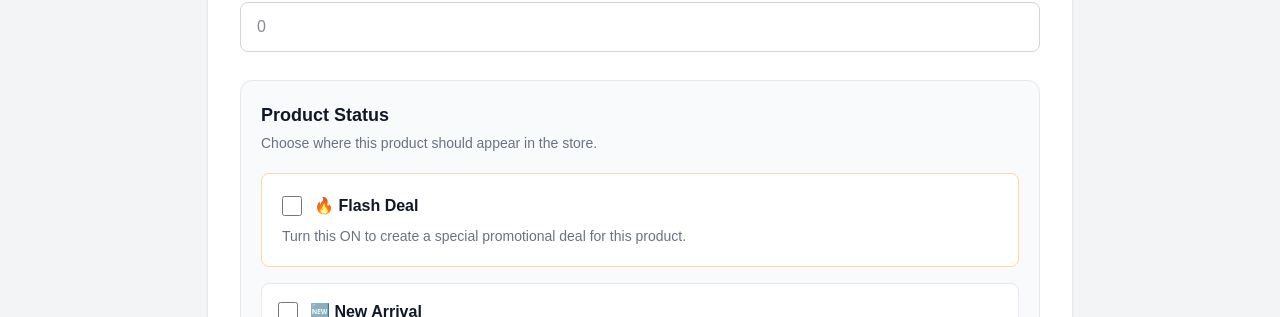
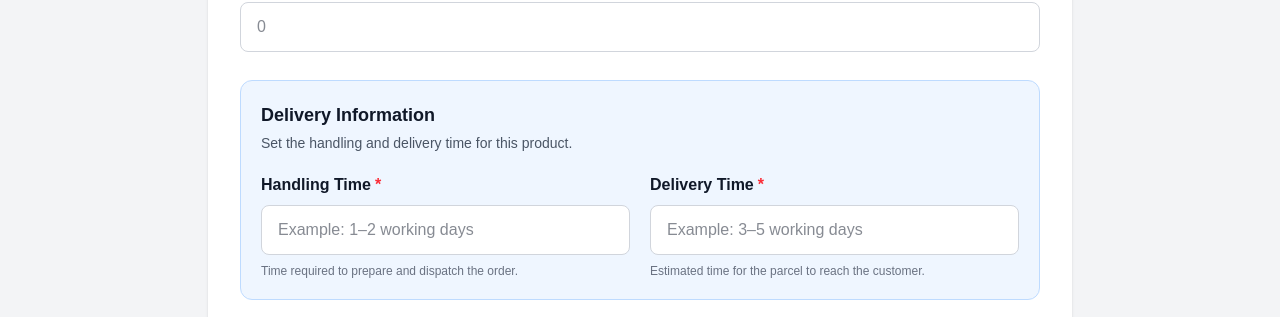
Before and after one commit to shamzakhan2003-ux/Hamza-Nazakat, a Next.js app: page /admin/products/new in a window 1280 px wide. Shown: the part 635-952 px from the top of the page. Built offline with nearby package versions, Linux system fonts and the light colour scheme; no server answers.

Commit message:
Complete product delivery information

```diff
--- a/app/admin/products/[id]/edit/page.tsx
+++ b/app/admin/products/[id]/edit/page.tsx
@@ -29,6 +29,8 @@ type Product = {
   featured: boolean;
   flashDeal: boolean;
   newArrival: boolean;
+  handlingTime: string | null;
+  deliveryTime: string | null;
 };
 
 type CloudinaryInfo = {
@@ -61,6 +63,9 @@ export default function EditProductPage({
   const [stock, setStock] = useState("");
   const [description, setDescription] = useState("");
   const [reviews, setReviews] = useState("0");
+
+  const [handlingTime, setHandlingTime] = useState("");
+  const [deliveryTime, setDeliveryTime] = useState("");
 
   const [images, setImages] = useState<Record<ImageField, string>>({
     image: "",
@@ -105,14 +110,19 @@ export default function EditProductPage({
         setName(item.name);
         setCategory(item.category);
         setPrice(String(item.price));
+
         setOldPrice(
           item.oldPrice !== null && item.oldPrice !== undefined
             ? String(item.oldPrice)
             : ""
         );
+
         setStock(String(item.stock));
         setDescription(item.description || "");
         setReviews(String(item.reviews));
+
+        setHandlingTime(item.handlingTime || "");
+        setDeliveryTime(item.deliveryTime || "");
 
         setImages({
           image: item.image || "",
@@ -125,6 +135,7 @@ export default function EditProductPage({
         setFeatured(item.featured);
         setFlashDeal(item.flashDeal);
         setNewArrival(item.newArrival);
+
         setDiscount(
           item.discount !== null && item.discount !== undefined
             ? String(item.discount)
@@ -204,6 +215,16 @@ export default function EditProductPage({
       return;
     }
 
+    if (!handlingTime.trim()) {
+      setError("Handling Time is required.");
+      return;
+    }
+
+    if (!deliveryTime.trim()) {
+      setError("Delivery Time is required.");
+      return;
+    }
+
     if (!images.image) {
       setError("Main Image is required.");
       return;
@@ -244,6 +265,8 @@ export default function EditProductPage({
           oldPrice: oldPriceNumber,
           stock: stockNumber,
           description: description.trim(),
+          handlingTime: handlingTime.trim(),
+          deliveryTime: deliveryTime.trim(),
           reviews: reviewsNumber,
           featured,
           flashDeal,
@@ -347,7 +370,6 @@ export default function EditProductPage({
           )}
 
           <div className="mt-8 space-y-6">
-
             {/* PRODUCT NAME */}
             <div>
               <label
@@ -390,7 +412,7 @@ export default function EditProductPage({
                   htmlFor="price"
                   className="mb-2 block font-semibold"
                 >
-                  Price (�)
+                  Price (£)
                 </label>
 
                 <input
@@ -411,7 +433,7 @@ export default function EditProductPage({
                 htmlFor="oldPrice"
                 className="mb-2 block font-semibold"
               >
-                Old Price (�)
+                Old Price (£)
                 <span className="ml-2 text-sm font-normal text-gray-400">
                   Optional
                 </span>
@@ -448,6 +470,69 @@ export default function EditProductPage({
               />
             </div>
 
+            {/* DELIVERY INFORMATION */}
+            <div className="rounded-lg border border-blue-200 bg-blue-50 p-5">
+              <h3 className="text-lg font-bold text-gray-900">
+                Delivery Information
+              </h3>
+
+              <p className="mt-1 text-sm text-gray-600">
+                Set the handling and delivery time for this product.
+              </p>
+
+              <div className="mt-5 grid gap-5 md:grid-cols-2">
+                <div>
+                  <label
+                    htmlFor="handlingTime"
+                    className="mb-2 block font-semibold"
+                  >
+                    Handling Time
+                    <span className="ml-1 text-red-500">*</span>
+                  </label>
+
+                  <input
+                    id="handlingTime"
+                    type="text"
+                    value={handlingTime}
+                    onChange={(e) =>
+                      setHandlingTime(e.target.value)
+                    }
+                    placeholder="Example: 1–2 working days"
+                    className="w-full rounded-md border bg-white px-4 py-3 outline-none focus:border-orange-500"
+                  />
+
+                  <p className="mt-2 text-xs text-gray-500">
+                    Time required to prepare and dispatch the order.
+                  </p>
+                </div>
+
+                <div>
+                  <label
+                    htmlFor="deliveryTime"
+                    className="mb-2 block font-semibold"
+                  >
+                    Delivery Time
+                    <span className="ml-1 text-red-500">*</span>
+                  </label>
+
+                  <input
+                    id="deliveryTime"
+                    type="text"
+                    value={deliveryTime}
+                    onChange={(e) =>
+                      setDeliveryTime(e.target.value)
+                    }
+                    placeholder="Example: 3–5 working days"
+                    className="w-full rounded-md border bg-white px-4 py-3 outline-none focus:border-orange-500"
+                  />
+
+                  <p className="mt-2 text-xs text-gray-500">
+                    Estimated time for the parcel to reach the customer.
+                  </p>
+                </div>
+              </div>
+            </div>
+
             {/* PRODUCT STATUS */}
             <div className="rounded-lg border bg-gray-50 p-5">
               <h3 className="text-lg font-bold">
@@ -459,7 +544,6 @@ export default function EditProductPage({
               </p>
 
               <div className="mt-5 space-y-4">
-
                 {/* FLASH DEAL */}
                 <div className="rounded-md border bg-white p-4">
                   <div className="flex items-center gap-3">
@@ -477,7 +561,7 @@ export default function EditProductPage({
                       htmlFor="flashDeal"
                       className="font-semibold"
                     >
-                      ?? Flash Deal
+                      ⚡ Flash Deal
                     </label>
                   </div>
 
@@ -537,7 +621,7 @@ export default function EditProductPage({
                       htmlFor="newArrival"
                       className="font-semibold"
                     >
-                      ? New Arrival
+                      ✨ New Arrival
                     </label>
                   </div>
 
@@ -563,7 +647,7 @@ export default function EditProductPage({
                       htmlFor="featured"
                       className="font-semibold"
                     >
-                      ? Featured Product
+                      ⭐ Featured Product
                     </label>
                   </div>
 
@@ -571,7 +655,6 @@ export default function EditProductPage({
                     Turn this ON if you want to feature this product on the store.
                   </p>
                 </div>
-
               </div>
             </div>
 
@@ -773,14 +856,13 @@ export default function EditProductPage({
                   : "Save Changes"}
               </button>
             </div>
-
           </div>
         </div>
       </section>
 
       <footer className="mt-10 bg-gray-900 py-8 text-center text-white">
         <p className="text-sm text-gray-400">
-          � 2026 Click&Pick
+          © 2026 Click&Pick
         </p>
       </footer>
     </main>
--- a/app/admin/products/new/page.tsx
+++ b/app/admin/products/new/page.tsx
@@ -48,6 +48,9 @@ export default function NewProductPage() {
   const [priceValue, setPriceValue] = useState("");
   const [oldPriceValue, setOldPriceValue] = useState("");
   const [discount, setDiscount] = useState("");
+
+  const [handlingTime, setHandlingTime] = useState("");
+  const [deliveryTime, setDeliveryTime] = useState("");
 
   const [categories, setCategories] = useState<string[]>([]);
   const [categoryMode, setCategoryMode] = useState<"select" | "manual">(
@@ -220,6 +223,9 @@ export default function NewProductPage() {
         ? Number(discount)
         : null;
 
+    const trimmedHandlingTime = handlingTime.trim();
+    const trimmedDeliveryTime = deliveryTime.trim();
+
     if (!name) {
       setError("Product name is required.");
       setLoading(false);
@@ -259,6 +265,18 @@ export default function NewProductPage() {
 
     if (!Number.isInteger(stock) || stock < 0) {
       setError("Please enter a valid stock quantity.");
+      setLoading(false);
+      return;
+    }
+
+    if (!trimmedHandlingTime) {
+      setError("Handling Time is required.");
+      setLoading(false);
+      return;
+    }
+
+    if (!trimmedDeliveryTime) {
+      setError("Delivery Time is required.");
       setLoading(false);
       return;
     }
@@ -321,6 +339,9 @@ export default function NewProductPage() {
           newArrival,
 
           discount: flashDeal ? discountNumber : null,
+
+          handlingTime: trimmedHandlingTime,
+          deliveryTime: trimmedDeliveryTime,
 
           image: images.image,
           image2: images.image2 || null,
@@ -586,6 +607,68 @@ export default function NewProductPage() {
                 placeholder="0"
                 className="w-full rounded-lg border border-gray-300 px-4 py-3 outline-none transition focus:border-orange-500 focus:ring-2 focus:ring-orange-100"
               />
+            </div>
+
+            <div className="rounded-xl border border-blue-200 bg-blue-50 p-5">
+              <h3 className="text-lg font-bold text-gray-900">
+                Delivery Information
+              </h3>
+
+              <p className="mt-1 text-sm text-gray-600">
+                Set the handling and delivery time for this product.
+              </p>
+
+              <div className="mt-5 grid gap-5 md:grid-cols-2">
+                <div>
+                  <label
+                    htmlFor="handlingTime"
+                    className="mb-2 block font-semibold"
+                  >
+                    Handling Time
+                    <span className="ml-1 text-red-500">*</span>
+                  </label>
+
+                  <input
+                    id="handlingTime"
+                    type="text"
+                    value={handlingTime}
+                    onChange={(event) =>
+                      setHandlingTime(event.target.value)
+                    }
+                    placeholder="Example: 1–2 working days"
+                    className="w-full rounded-lg border border-gray-300 bg-white px-4 py-3 outline-none transition focus:border-orange-500 focus:ring-2 focus:ring-orange-100"
+                  />
+
+                  <p className="mt-2 text-xs text-gray-500">
+                    Time required to prepare and dispatch the order.
+                  </p>
+                </div>
+
+                <div>
+                  <label
+                    htmlFor="deliveryTime"
+                    className="mb-2 block font-semibold"
+                  >
+                    Delivery Time
+                    <span className="ml-1 text-red-500">*</span>
+                  </label>
+
+                  <input
+                    id="deliveryTime"
+                    type="text"
+                    value={deliveryTime}
+                    onChange={(event) =>
+                      setDeliveryTime(event.target.value)
+                    }
+                    placeholder="Example: 3–5 working days"
+                    className="w-full rounded-lg border border-gray-300 bg-white px-4 py-3 outline-none transition focus:border-orange-500 focus:ring-2 focus:ring-orange-100"
+                  />
+
+                  <p className="mt-2 text-xs text-gray-500">
+                    Estimated time for the parcel to reach the customer.
+                  </p>
+                </div>
+              </div>
             </div>
 
             <div className="rounded-xl border border-gray-200 bg-gray-50 p-5">
--- a/app/api/products/[id]/route.ts
+++ b/app/api/products/[id]/route.ts
@@ -516,6 +516,14 @@ export async function PUT(
       body.description || ""
     ).trim();
 
+    const handlingTime = String(
+      body.handlingTime || ""
+    ).trim();
+
+    const deliveryTime = String(
+      body.deliveryTime || ""
+    ).trim();
+
     const image = String(
       body.image || ""
     ).trim();
@@ -611,6 +619,26 @@ export async function PUT(
         {
           error:
             "Description is required.",
+        },
+        { status: 400 }
+      );
+    }
+
+    if (!handlingTime) {
+      return NextResponse.json(
+        {
+          error:
+            "Handling Time is required.",
+        },
+        { status: 400 }
+      );
+    }
+
+    if (!deliveryTime) {
+      return NextResponse.json(
+        {
+          error:
+            "Delivery Time is required.",
         },
         { status: 400 }
       );
@@ -743,6 +771,9 @@ export async function PUT(
           category,
           description,
 
+          handlingTime,
+          deliveryTime,
+
           price:
             price.toFixed(2),
 
@@ -826,8 +857,7 @@ export async function DELETE(
     if (!Number.isInteger(productId)) {
       return NextResponse.json(
         {
-          error:
-            "Invalid product ID.",
+          error: "Invalid product ID.",
         },
         { status: 400 }
       );
--- a/app/api/products/route.ts
+++ b/app/api/products/route.ts
@@ -491,6 +491,14 @@ export async function POST(request: Request) {
       body.descriptionImage || ""
     ).trim();
 
+    const handlingTime = String(
+      body.handlingTime || ""
+    ).trim();
+
+    const deliveryTime = String(
+      body.deliveryTime || ""
+    ).trim();
+
     const price = Number(body.price);
 
     const oldPrice =
@@ -560,6 +568,24 @@ export async function POST(request: Request) {
       return NextResponse.json(
         {
           error: "Description is required.",
+        },
+        { status: 400 }
+      );
+    }
+
+    if (!handlingTime) {
+      return NextResponse.json(
+        {
+          error: "Handling Time is required.",
+        },
+        { status: 400 }
+      );
+    }
+
+    if (!deliveryTime) {
+      return NextResponse.json(
+        {
+          error: "Delivery Time is required.",
         },
         { status: 400 }
       );
@@ -655,6 +681,10 @@ export async function POST(request: Request) {
 
         description,
 
+        // Delivery Information
+        handlingTime,
+        deliveryTime,
+
         // Images
         image: image || null,
         image2: image2 || null,
--- a/app/components/ProductDetails.tsx
+++ b/app/components/ProductDetails.tsx
@@ -16,6 +16,8 @@ type Product = {
   description: string | null;
   stock: number;
   reviews: number;
+  handlingTime: string | null;
+  deliveryTime: string | null;
 };
 
 type CartItem = {
@@ -258,6 +260,50 @@ export default function ProductDetails({
               )}
             </div>
 
+            {/* DELIVERY INFORMATION */}
+
+            <div className="mt-6 rounded-lg border border-blue-200 bg-blue-50 p-5">
+              <h2 className="text-lg font-bold text-gray-900">
+                Delivery Information
+              </h2>
+
+              <div className="mt-4 grid gap-4 sm:grid-cols-2">
+
+                {/* HANDLING TIME */}
+
+                <div className="rounded-md bg-white p-4">
+                  <p className="text-sm font-semibold text-gray-500">
+                    Handling Time
+                  </p>
+
+                  <p className="mt-1 font-bold text-gray-900">
+                    {product.handlingTime || "To be confirmed"}
+                  </p>
+
+                  <p className="mt-1 text-xs text-gray-500">
+                    Time required to prepare and dispatch your order.
+                  </p>
+                </div>
+
+                {/* DELIVERY TIME */}
+
+                <div className="rounded-md bg-white p-4">
+                  <p className="text-sm font-semibold text-gray-500">
+                    Delivery Time
+                  </p>
+
+                  <p className="mt-1 font-bold text-gray-900">
+                    {product.deliveryTime || "To be confirmed"}
+                  </p>
+
+                  <p className="mt-1 text-xs text-gray-500">
+                    Estimated time for your parcel to arrive.
+                  </p>
+                </div>
+
+              </div>
+            </div>
+
             {/* STOCK */}
 
             <div className="mt-6">
--- a/app/products/[id]/page.tsx
+++ b/app/products/[id]/page.tsx
@@ -132,6 +132,10 @@ export default async function ProductPage({
     description: product.description,
     stock: product.stock,
     reviews: product.reviews,
+
+    // Delivery Information
+    handlingTime: product.handlingTime,
+    deliveryTime: product.deliveryTime,
   };
 
   const productDescription =
```
Also changed, not shown: app/track-order/page.tsx (+6 -12 lines), 1 other file (tests, documents, lock files or other folders).
